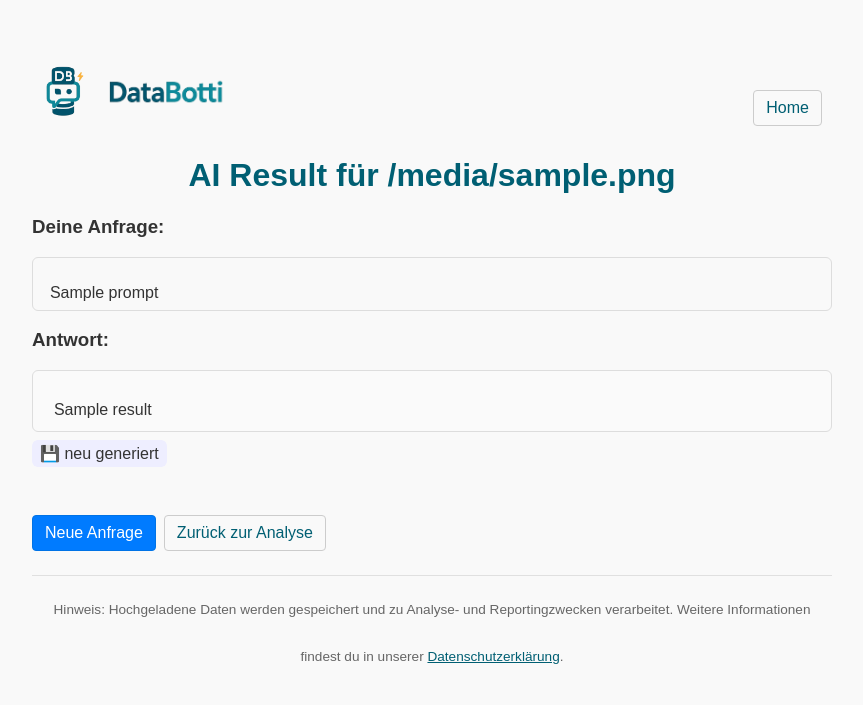
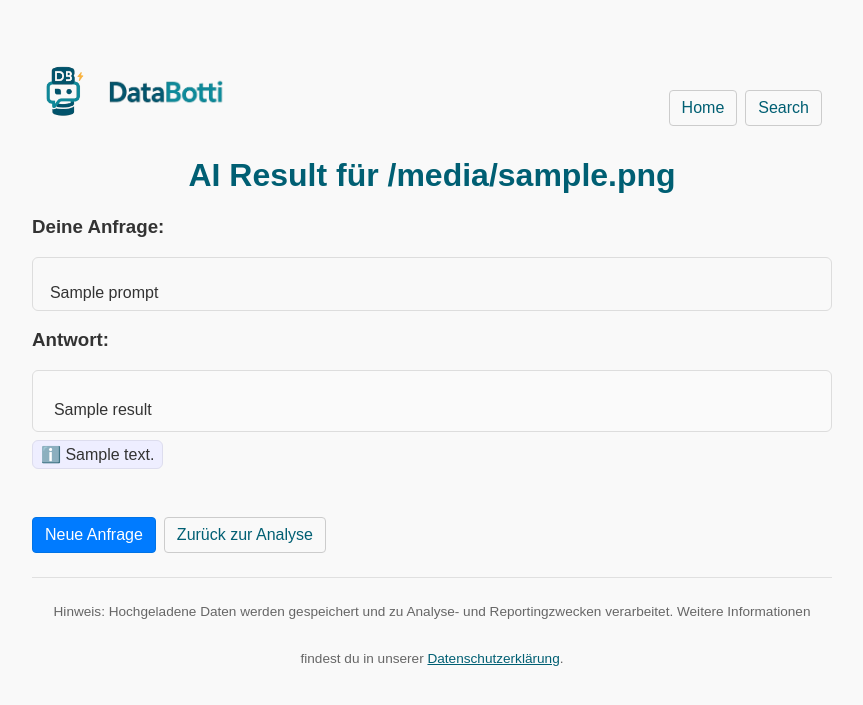
Before and after one commit to mpfechner/data-botti, a Flask app: template templates/ai_result.html in a window 1280 px wide. Shown: the top 705 px of the page, without its empty margins (208-1071 px from the left). Run offline with Flask 3, Linux system fonts and the light colour scheme; the template is opened without the code that fills it: most values are stand-ins (such as "Sample title", 1, 10 or a date in 2020); some libraries are stand-ins or nearby versions.

Commit message:
feat(ui): add search navigation and decision badges in results
- add Search button in base.html navigation
- display decision badges (exact/analysis/llm) in ai_result.html

```diff
--- a/templates/ai_result.html
+++ b/templates/ai_result.html
@@ -15,9 +15,15 @@
 </div>
 {% if decision %}
 <div style="margin-top:8px;">
-  <span style="display:inline-block;padding:4px 8px;border-radius:6px;background:#eef;">
-    💾 {{ 'aus Verlauf' if decision == 'exact' else 'neu generiert' }}
-  </span>
+  {% if decision == 'exact' %}
+    <span style="display:inline-block;padding:4px 8px;border-radius:6px;background:#e8f4ff;border:1px solid #cfe7ff;">💾 aus Verlauf</span>
+  {% elif decision == 'analysis' %}
+    <span style="display:inline-block;padding:4px 8px;border-radius:6px;background:#e8fff0;border:1px solid #c7f0d8;">📊 Analyse</span>
+  {% elif decision == 'llm' or decision == 'semantic_or_llm' %}
+    <span style="display:inline-block;padding:4px 8px;border-radius:6px;background:#f6f0ff;border:1px solid #e5d9ff;">✨ neu generiert</span>
+  {% else %}
+    <span style="display:inline-block;padding:4px 8px;border-radius:6px;background:#eef;border:1px solid #dde;">ℹ️ {{ decision }}</span>
+  {% endif %}
 </div>
 {% endif %}
 
--- a/templates/base.html
+++ b/templates/base.html
@@ -20,6 +20,7 @@
           <a href="{{ url_for('admin.list_users') }}" class="btn">Admin</a>
           {% endif %}
           <a href="/app" class="btn">Home</a>
+          <a href="{{ url_for('assistant.search_page') }}" class="btn">Search</a>
           {% if session.get('user_id') %}
           <form action="{{ url_for('auth.logout') }}" method="post">
           {{ csrf_field() }}
```
